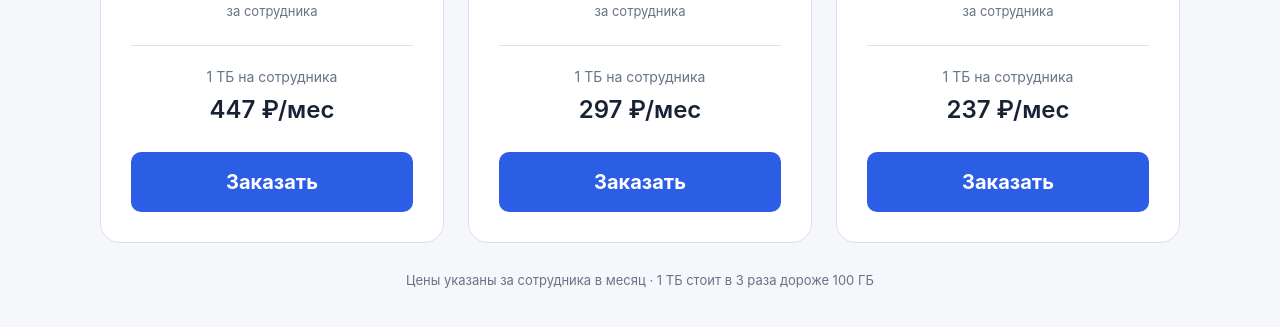
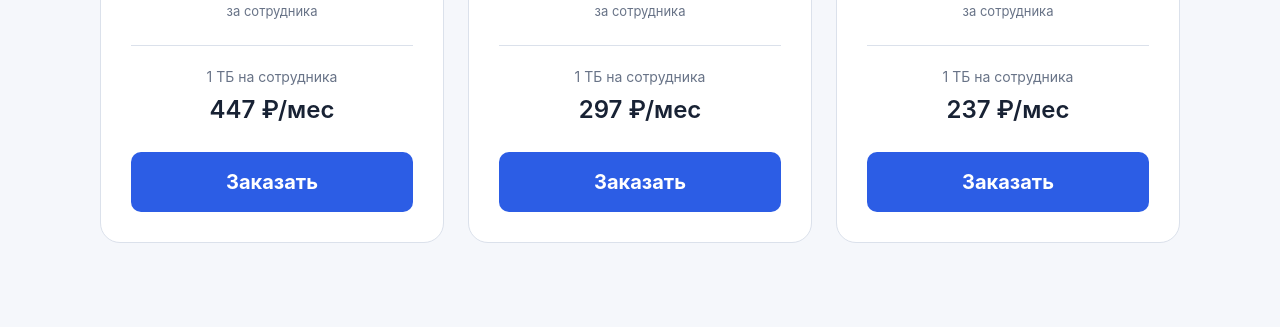
Before and after one commit to tuchkaapp/tuchkaapp.github.io, a plain HTML site: page pricing/index.html in a window 1280 px wide. Shown: the part 457-784 px from the top of the page. Drawn offline with Linux system fonts and the light colour scheme.

Commit message:
Remove pricing footnote

```diff
--- a/pricing/index.html
+++ b/pricing/index.html
@@ -41,7 +41,6 @@
 <a class="button button-blue order-button" data-contact-open href="mailto:contact-support@tuchkapp.ru?subject=Тарифы%20Тучки">Заказать</a>
 </article>
 </div>
-<p class="pricing-note">Цены указаны за сотрудника в месяц · 1 ТБ стоит в 3 раза дороже 100 ГБ</p>
 </main>
 <dialog class="contact-dialog" id="contact-dialog" aria-labelledby="contact-dialog-title" aria-describedby="contact-dialog-description">
 <div class="contact-dialog-content">
```
